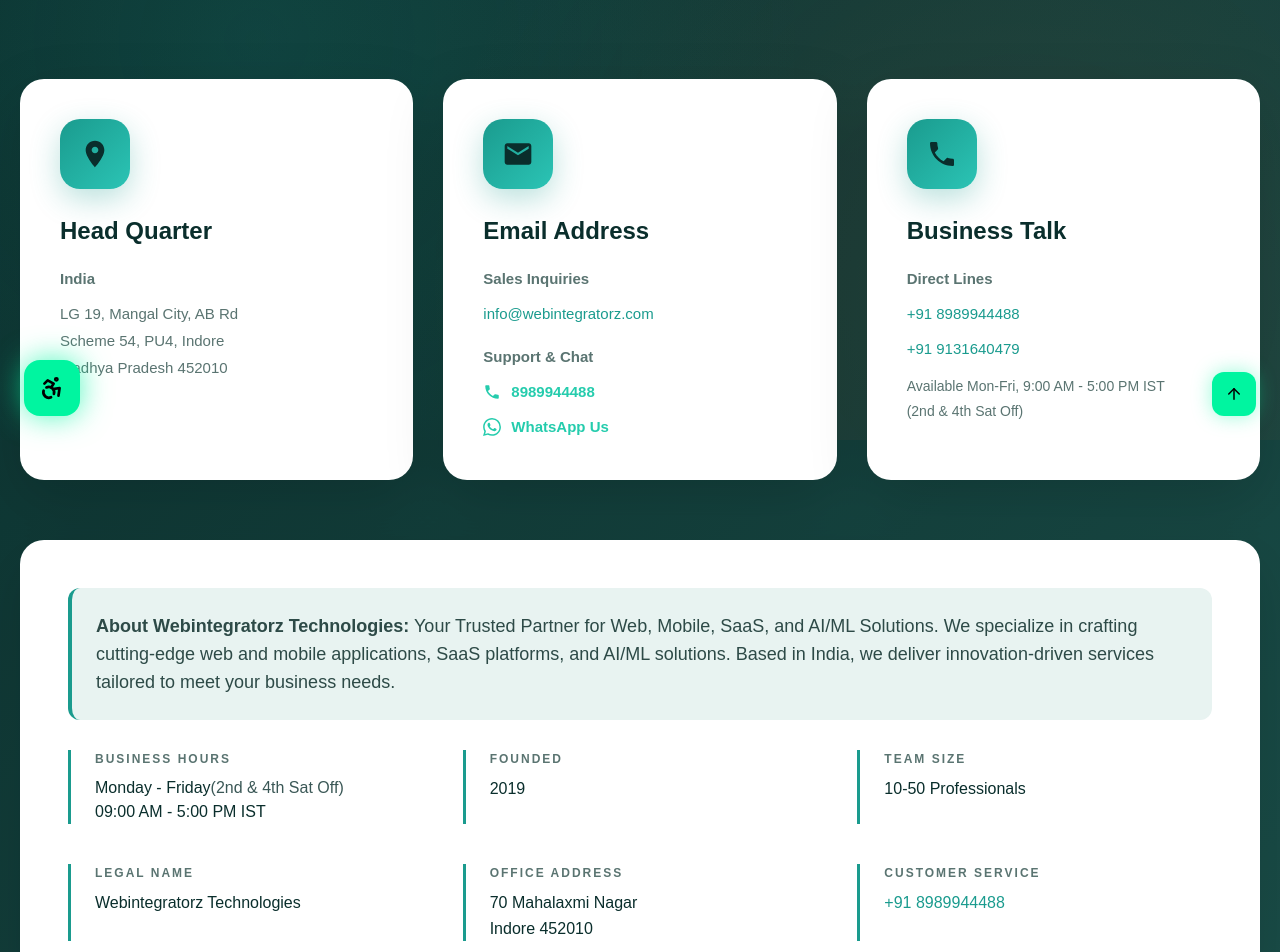
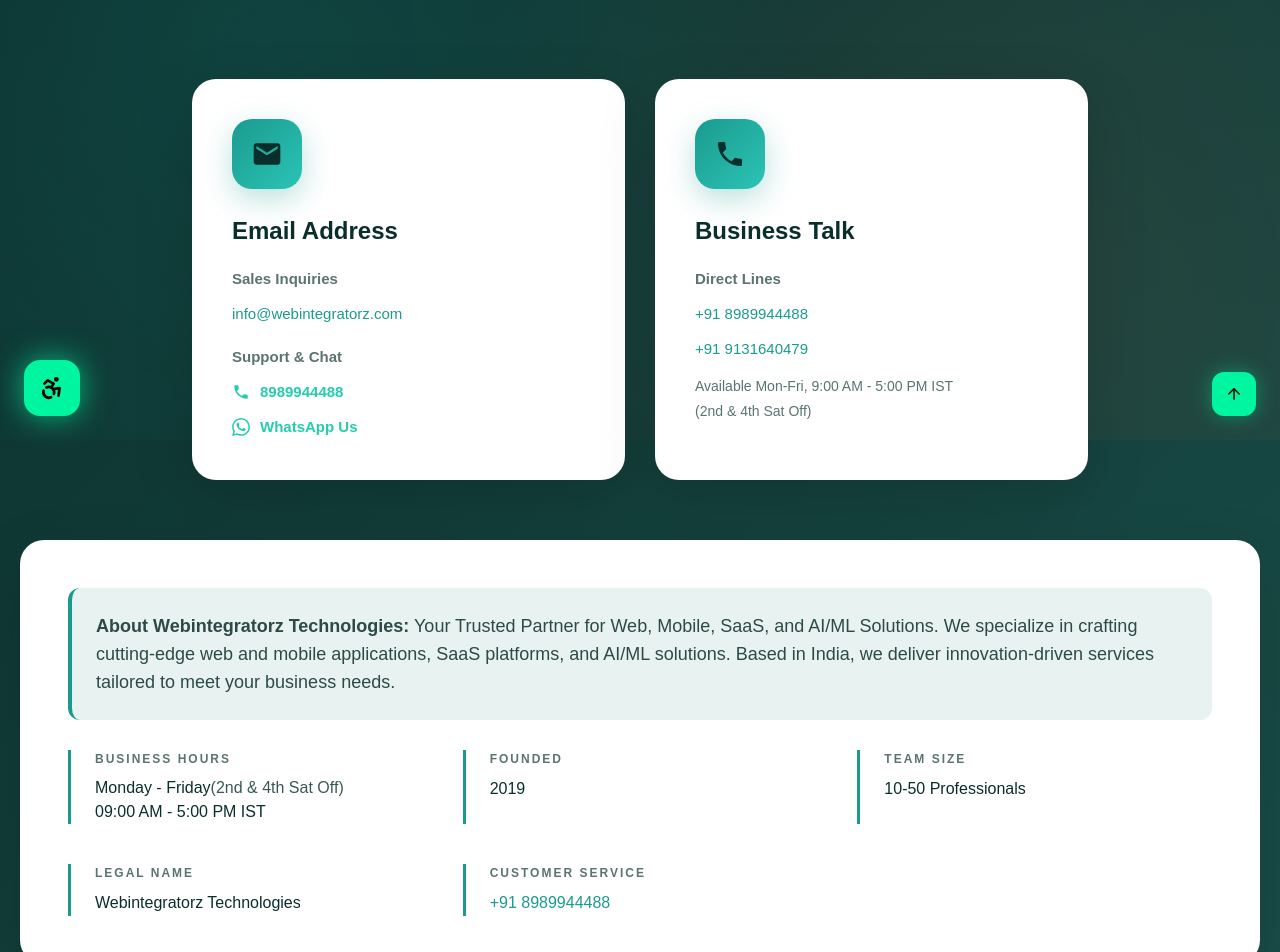
Before and after one commit to ashishwebintegratorz/webintegratorz-new-website, a Next.js app: page /about in a window 1280 px wide. Shown: the part 360-1312 px from the top of the page. Built offline with nearby package versions, Linux system fonts and the light colour scheme.

Commit message:
refactor(about): remove Head Quarter and physical address section

```diff
--- a/src/app/about/page.js
+++ b/src/app/about/page.js
@@ -106,21 +106,8 @@
                     </p>
                 </header>
 
-                <div className="contact-grid">
+                <div className="contact-grid grid-cols-1 md:grid-cols-2 max-w-4xl mx-auto">
                     <div className={`contact-card ${isVisible ? 'visible' : ''}`} style={{ animationDelay: '0.1s' }}>
-                        <div className="contact-icon-wrapper">
-                            <svg viewBox="0 0 24 24" fill="none" xmlns="http://www.w3.org/2000/svg">
-                                <path d="M12 2C8.13 2 5 5.13 5 9C5 14.25 12 22 12 22C12 22 19 14.25 19 9C19 5.13 15.87 2 12 2ZM12 11.5C10.62 11.5 9.5 10.38 9.5 9C9.5 7.62 10.62 6.5 12 6.5C13.38 6.5 14.5 7.62 14.5 9C14.5 10.38 13.38 11.5 12 11.5Z" fill="currentColor" />
-                            </svg>
-                        </div>
-                        <h2 className="contact-card-title">Head Quarter</h2>
-                        <div className="contact-card-content">
-                            <p><strong>India</strong></p>
-                            <p>LG 19, Mangal City, AB Rd<br />Scheme 54, PU4, Indore<br />Madhya Pradesh 452010</p>
-                        </div>
-                    </div>
-
-                    <div className={`contact-card ${isVisible ? 'visible' : ''}`} style={{ animationDelay: '0.2s' }}>
                         <div className="contact-icon-wrapper">
                             <svg viewBox="0 0 24 24" fill="none" xmlns="http://www.w3.org/2000/svg">
                                 <path d="M20 4H4C2.9 4 2.01 4.9 2.01 6L2 18C2 19.1 2.9 20 4 20H20C21.1 20 22 19.1 22 18V6C22 4.9 21.1 4 20 4ZM20 8L12 13L4 8V6L12 11L20 6V8Z" fill="currentColor" />
@@ -195,11 +182,6 @@
                         <div className="contact-info-item">
                             <div className="contact-info-label">Legal Name</div>
                             <div className="contact-info-value">Webintegratorz Technologies</div>
-                        </div>
-
-                        <div className="contact-info-item">
-                            <div className="contact-info-label">Office Address</div>
-                            <div className="contact-info-value">70 Mahalaxmi Nagar<br />Indore 452010</div>
                         </div>
 
                         <div className="contact-info-item">
```
